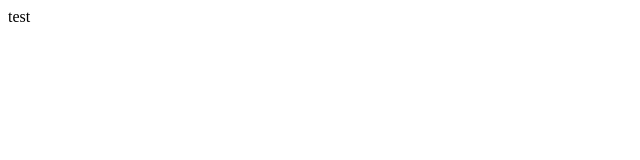
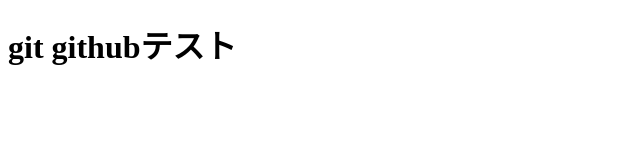
Before and after one commit to d7706/testGit, a plain HTML site: page index.html in a window 1280 px wide. Shown: the whole page, without its empty margins (0-640 px from the left). Drawn offline with Linux system fonts and the light colour scheme.

Commit message:
second commit

```diff
--- a/index.html
+++ b/index.html
@@ -4,9 +4,9 @@
   <meta charset="UTF-8">
   <meta http-equiv="X-UA-Compatible" content="IE=edge">
   <meta name="viewport" content="width=device-width, initial-scale=1.0">
-  <title>Document</title>
+  <title>test git</title>
 </head>
 <body>
-  test
+  <h1>git githubテスト</h1>
 </body>
 </html>
```
